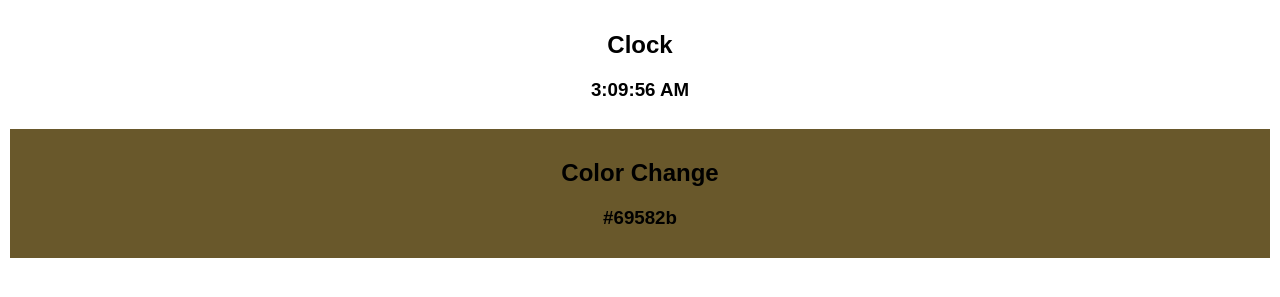
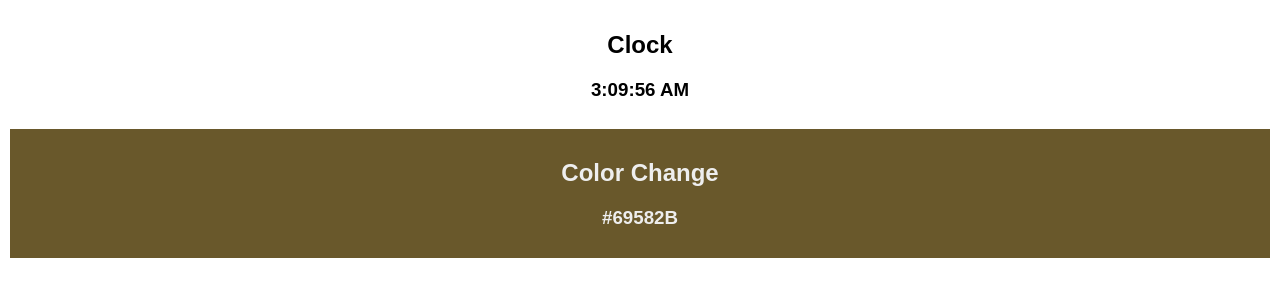
Before and after one commit to thomasweld/js_date_timer, a website: page app/index.html in a window 1280 px wide. Shown: the part 89-386 px from the top of the page. Drawn offline with Linux system fonts and the light colour scheme.

Commit message:
made a few scss edits

```diff
--- a/app/css/bundle.css
+++ b/app/css/bundle.css
@@ -6,3 +6,6 @@ body {
 
 section {
   padding: 10px; }
+
+#colorChange {
+  color: #EEEEEE; }
--- a/app/js/main.js
+++ b/app/js/main.js
@@ -16,11 +16,12 @@ function timeGoesOn(){
 // HEX VALUES
 
 // sets initial random hex value
-document.querySelector('#hex').innerHTML = '#' + (Math.random()* 0xFFFFFF << 0 ).toString(16);
+document.querySelector('#hex').innerHTML = '#' + (Math.random()* 0xFFFFFF << 0 ).toString(16).toUpperCase();
+document.querySelector('#colorChange').style.background = document.querySelector('#hex').innerHTML;
 
 setInterval( changeColor, 1000);
 
 function changeColor(){
-  document.querySelector('#hex').innerHTML = '#' + (Math.random()* 0xFFFFFF << 0 ).toString(16);
+  document.querySelector('#hex').innerHTML = '#' + (Math.random()* 0xFFFFFF << 0 ).toString(16).toUpperCase();
   document.querySelector('#colorChange').style.background = document.querySelector('#hex').innerHTML;
 };
--- a/src/sass/main.scss
+++ b/src/sass/main.scss
@@ -16,3 +16,7 @@ body {
 section {
   padding: 10px;
 }
+
+#colorChange {
+  color: $bgColor;
+}
```
